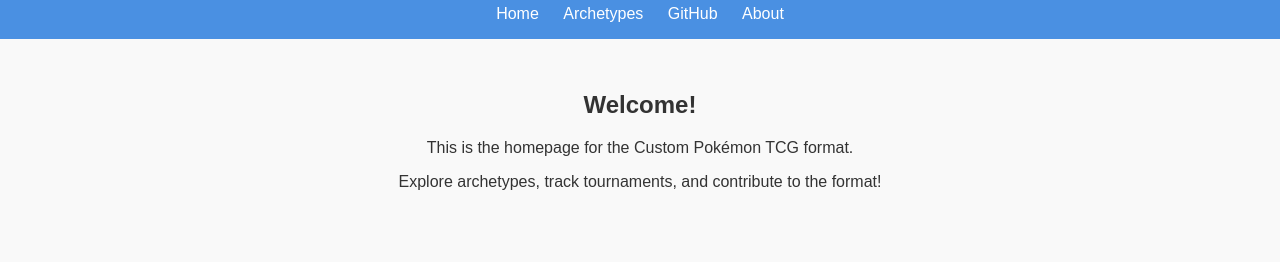
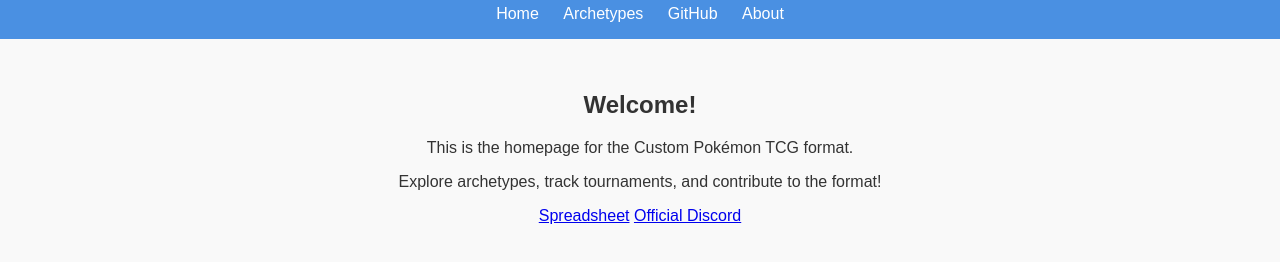
Before and after one commit to custom-ptcg/custom-ptcg.github.io, a plain HTML site: page index.html in a window 1280 px wide. Shown: the part 56-318 px from the top of the page. Drawn offline with Linux system fonts and the light colour scheme.

Commit message:
Update index.html

```diff
--- a/index.html
+++ b/index.html
@@ -21,6 +21,8 @@
     <h2>Welcome!</h2>
     <p>This is the homepage for the Custom Pokémon TCG format.</p>
     <p>Explore archetypes, track tournaments, and contribute to the format!</p>
+    <a href="https://docs.google.com/spreadsheets/d/16r1iyy8mBRtYUUhRqJy_bE3mwSZwr8tRcTvsGFgNvkg/edit?usp=sharing">Spreadsheet</a>
+    <a href="https://discord.gg/dCWBK7mGTt">Official Discord</a>
   </main>
 </body>
 </html>
```
